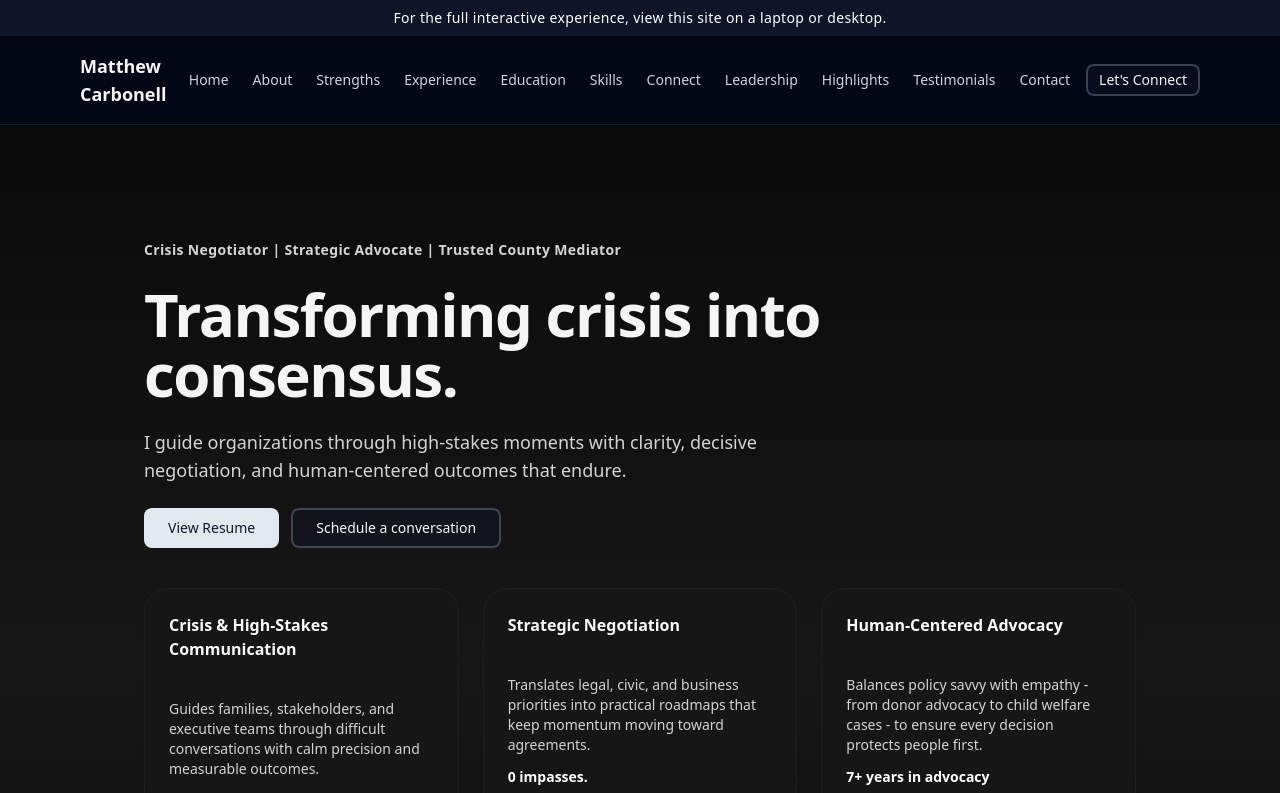
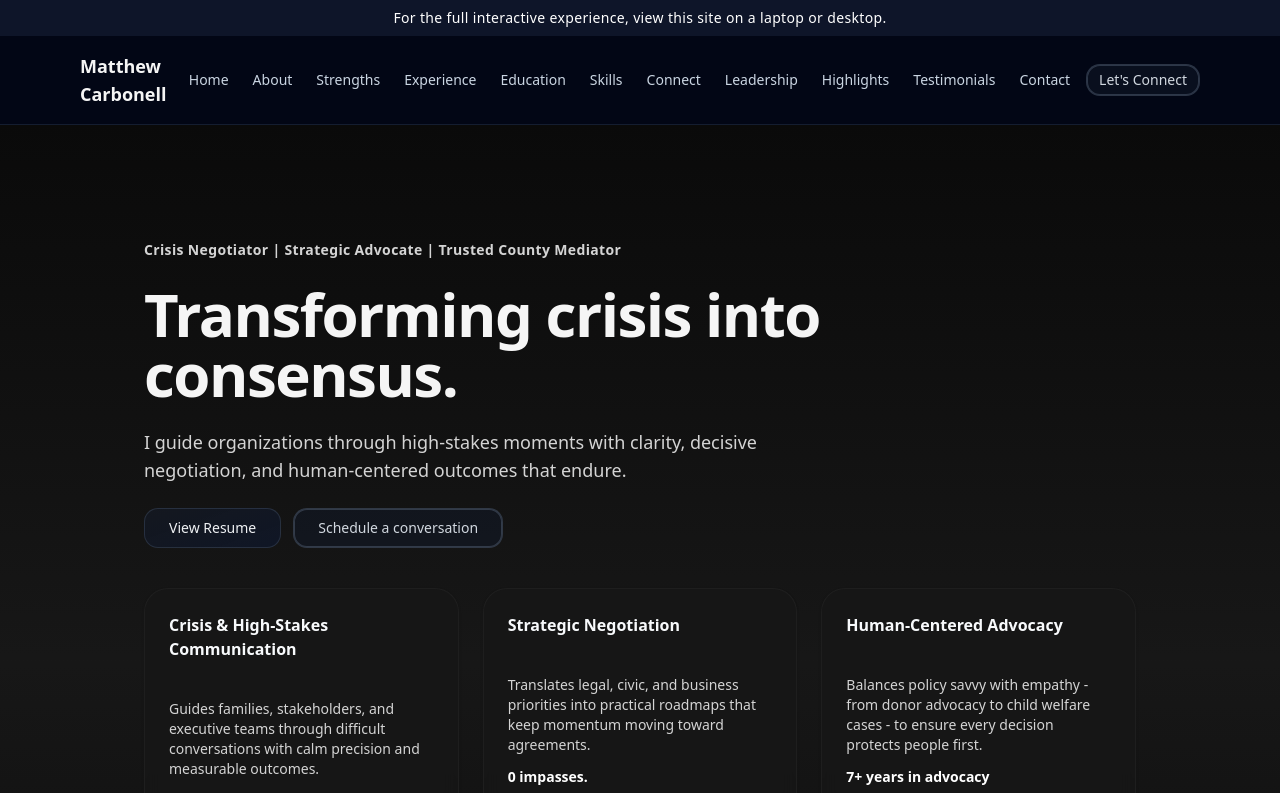
Before and after one commit to MatthewJamesCarbonell/my-website, a Next.js app: page / in a window 1280 px wide. Shown: the top 793 px of the page. Built offline with nearby package versions, Linux system fonts and the light colour scheme.

Commit message:
Polish hero button styling

```diff
--- a/app/globals.css
+++ b/app/globals.css
@@ -131,29 +131,44 @@
 }
 
 .btn-resume {
-  transition: transform 0.22s ease, box-shadow 0.22s ease;
+  position: relative;
+  border-radius: 0.875rem;
+  border: 1px solid rgba(148, 163, 184, 0.4) !important;
+  background: linear-gradient(155deg, rgba(17, 24, 39, 0.95), rgba(15, 23, 42, 0.78)) !important;
+  color: rgba(248, 250, 252, 0.96) !important;
+  transition: transform 0.24s ease, box-shadow 0.24s ease, background 0.3s ease;
+  box-shadow: 0 18px 38px -26px rgba(15, 23, 42, 0.85);
+}
+
+.dark .btn-resume {
+  border-color: rgba(71, 85, 105, 0.42) !important;
+  background: linear-gradient(160deg, rgba(20, 24, 32, 0.95), rgba(15, 23, 42, 0.82)) !important;
+  box-shadow: 0 18px 42px -24px rgba(15, 23, 42, 0.9);
 }
 
 .btn-resume:hover,
 .btn-resume:focus-visible {
   transform: translateY(-1px);
-  box-shadow: 0 0 26px rgba(59, 130, 246, 0.55);
+  box-shadow: 0 22px 45px -22px rgba(37, 99, 235, 0.55);
+  background: linear-gradient(155deg, rgba(17, 24, 39, 0.98), rgba(23, 37, 84, 0.86)) !important;
 }
 
 .btn-conversation {
   position: relative;
   z-index: 0;
   overflow: hidden;
-  transition: transform 0.25s ease, box-shadow 0.25s ease;
-  background-color: rgba(15, 23, 42, 0.1) !important;
-  border-color: rgba(148, 163, 184, 0.45) !important;
-  box-shadow: inset 0 0 0 1px rgba(148, 163, 184, 0.45);
+  border-radius: 0.875rem;
+  transition: transform 0.25s ease, box-shadow 0.25s ease, background 0.3s ease;
+  background: rgba(17, 24, 39, 0.24) !important;
+  border-color: rgba(148, 163, 184, 0.42) !important;
+  color: rgba(226, 232, 240, 0.92) !important;
+  box-shadow: inset 0 0 0 1px rgba(148, 163, 184, 0.35);
 }
 
 .dark .btn-conversation {
-  background-color: rgba(15, 23, 42, 0.4) !important;
-  border-color: rgba(148, 163, 184, 0.35) !important;
-  box-shadow: inset 0 0 0 1px rgba(148, 163, 184, 0.35);
+  background: rgba(17, 24, 39, 0.55) !important;
+  border-color: rgba(100, 116, 139, 0.37) !important;
+  box-shadow: inset 0 0 0 1px rgba(100, 116, 139, 0.4);
 }
 
 .btn-conversation::before {
```
